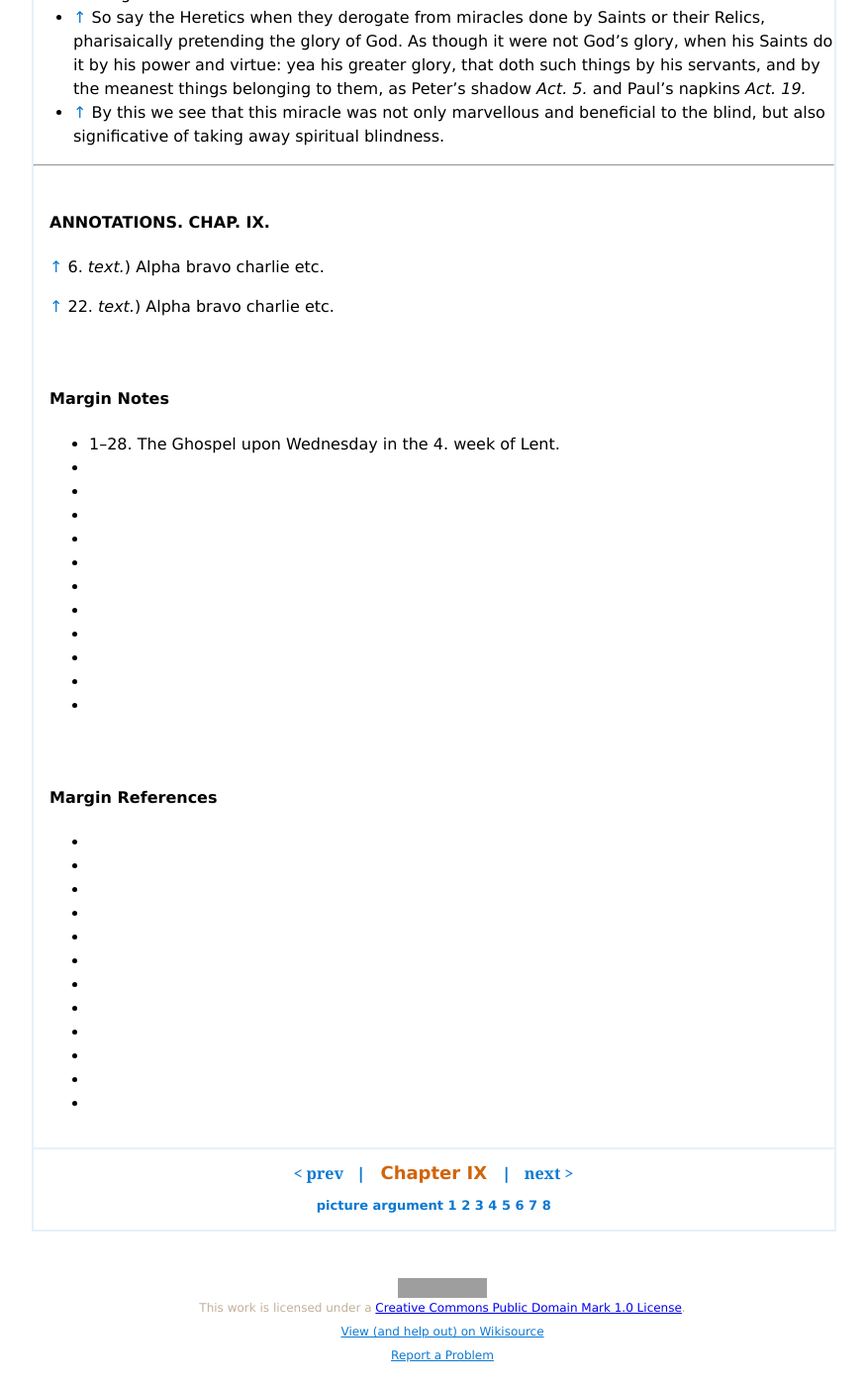
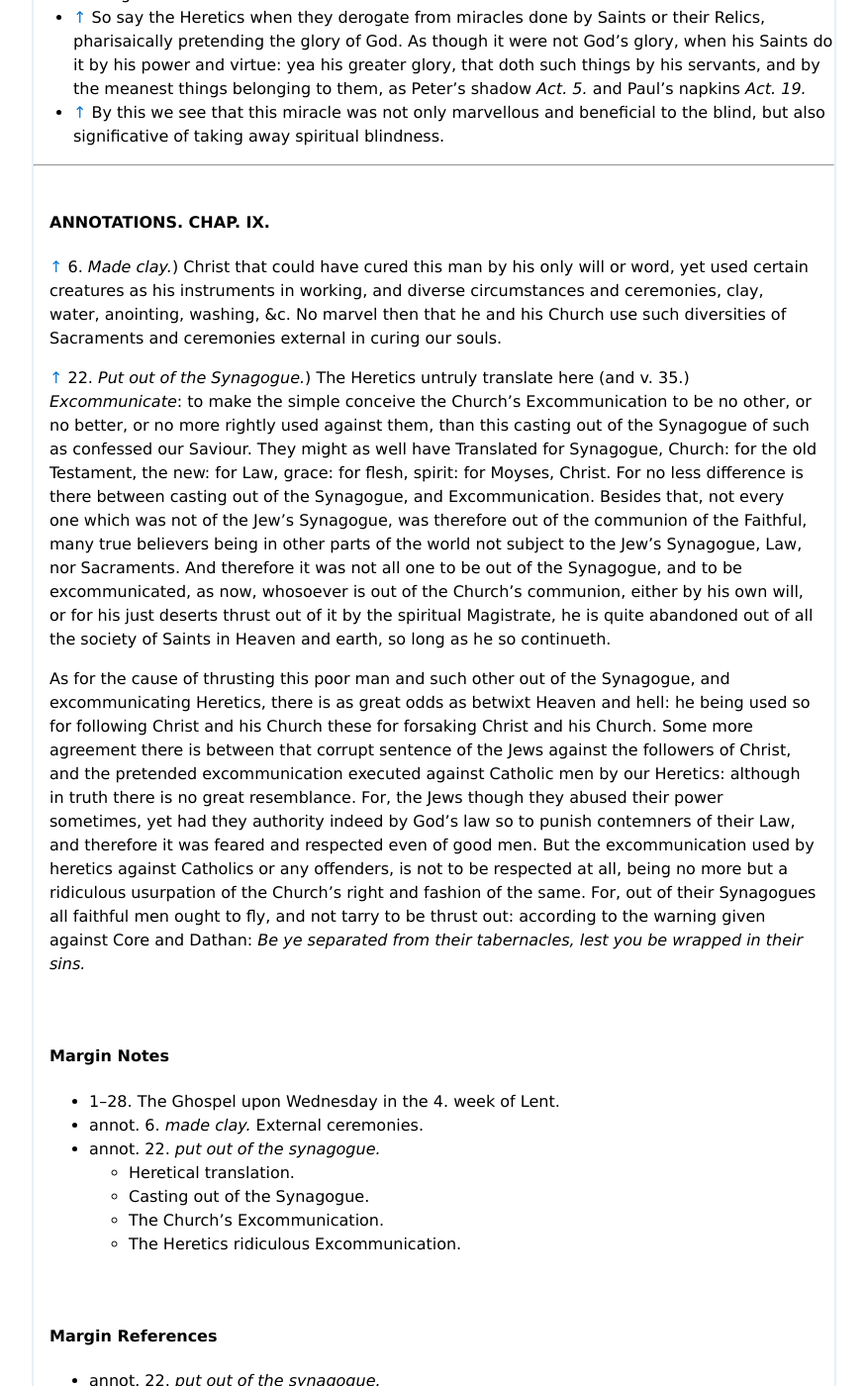
Before and after one commit to W-David-Porter/douay-rheims, a Jekyll site: the page built from new-testament/john/9/index.html, in a window 1280 px wide and 1400 px high, scrolled down 1943 px. Shown: the whole window at 99% size, without its empty margins (193-1069 px from the left). Built offline with Jekyll 4.4.1, drawn with Linux system fonts in a browser that asks for light colours; some of the changed text lies outside the part shown; grey boxes are pictures that could not be loaded.

Commit message:
john 9 and 10

```diff
--- a/_data/navigation.yml
+++ b/_data/navigation.yml
@@ -42,4 +42,4 @@ NT:
     John:
       path: john
       default-page: 1
-      chapters: [picture, argument, 1, 2, 3, 4, 5, 6, 7, 8]
+      chapters: [picture, argument, 1, 2, 3, 4, 5, 6, 7, 8, 9]
--- a/new-testament/john/9/index.html
+++ b/new-testament/john/9/index.html
@@ -31,10 +31,10 @@ images: [221, 222, 223]
 
 <div class=annotations>
 	<h4>ANNOTATIONS. CHAP. IX.</h4>
-	<p><a id=jn9-anno-6 href="#jn9-anno-6-t" class=anno-fn-return>↑</a> 6. <em>text.</em>) Alpha bravo charlie etc.
+	<p><a id=jn9-anno-6 href="#jn9-anno-6-t" class=anno-fn-return>↑</a> 6. <em>Made clay.</em>) Christ that could have cured this man by his only will or word, yet used certain creatures as his instruments in working, and diverse circumstances and ceremonies, clay, water, anointing, washing, &amp;c. No marvel then that he and his Church use such diversities of Sacraments and ceremonies external in curing our souls.
 
-	<p><a id=jn9-anno-22 href=#jn9-anno-22-t class=anno-fn-return>↑</a> 22. <em>text.</em>) Alpha bravo charlie etc.
-
+	<p><a id=jn9-anno-22 href=#jn9-anno-22-t class=anno-fn-return>↑</a> 22. <em>Put out of the Synagogue.</em>) The Heretics untruly translate here (and v. 35.) <em>Excommunicate</em>: to make the simple conceive the Church’s Excommunication to be no other, or no better, or no more rightly used against them, than this casting out of the Synagogue of such as confessed our Saviour. They might as well have Translated for Synagogue, Church: for the old Testament, the new: for Law, grace: for flesh, spirit: for Moyses, Christ. For no less difference is there between casting out of the Synagogue, and Excommunication. Besides that, not every one which was not of the Jew’s Synagogue, was therefore out of the communion of the Faithful, many true believers being in other parts of the world not subject to the Jew’s Synagogue, Law, nor Sacraments. And therefore it was not all one to be out of the Synagogue, and to be excommunicated, as now, whosoever is out of the Church’s communion, either by his own will, or for his just deserts thrust out of it by the spiritual Magistrate, he is quite abandoned out of all the society of Saints in Heaven and earth, so long as he so continueth.
+	<p>As for the cause of thrusting this poor man and such other out of the Synagogue, and excommunicating Heretics, there is as great odds as betwixt Heaven and hell: he being used so for following Christ and his Church these for forsaking Christ and his Church. Some more agreement there is between that corrupt sentence of the Jews against the followers of Christ, and the pretended excommunication executed against Catholic men by our Heretics: although in truth there is no great resemblance. For, the Jews though they abused their power sometimes, yet had they authority indeed by God’s law so to punish contemners of their Law, and therefore it was feared and respected even of good men. But the excommunication used by heretics against Catholics or any offenders, is not to be respected at all, being no more but a ridiculous usurpation of the Church’s right and fashion of the same. For, out of their Synagogues all faithful men ought to fly, and not tarry to be thrust out: according to the warning given against Core and Dathan: <em>Be ye separated from their tabernacles, lest you be wrapped in their sins.</em>
 </div>
 
 
@@ -42,33 +42,13 @@ images: [221, 222, 223]
 	<h4>Margin Notes</h4>
 	<ul>
 		<li>1–28. The Ghospel upon Wednesday in the 4. week of Lent.
-		<li>
-		<li>
-		<li>
-		<li>
-		<li>
-		<li>
-		<li>
-		<li>
-		<li>
-		<li>
-		<li>
+		<li>annot. 6. <em>made clay.</em> External ceremonies.
+		<li>annot. 22. <em>put out of the synagogue.</em><ul><li>Heretical translation.<li>Casting out of the Synagogue.<li>The Church’s Excommunication.<li>The Heretics ridiculous Excommunication.</ul>
 	</ul>
 </div>
 <div class=marginrefs>
 	<h4>Margin References</h4>
 	<ul>
-		<li>
-		<li>
-		<li>
-		<li>
-		<li>
-		<li>
-		<li>
-		<li>
-		<li>
-		<li>
-		<li>
-		<li>
+		<li>annot. 22. <em>put out of the synagogue.</em><ul><li>See in the <em>Annot. Mat. 18, 17.</em><li>Num. 16.</ul>
 	</ul>
 </div>
```
Also changed, not shown: new-testament/john/10/index.html (added, +94 -0 lines).
